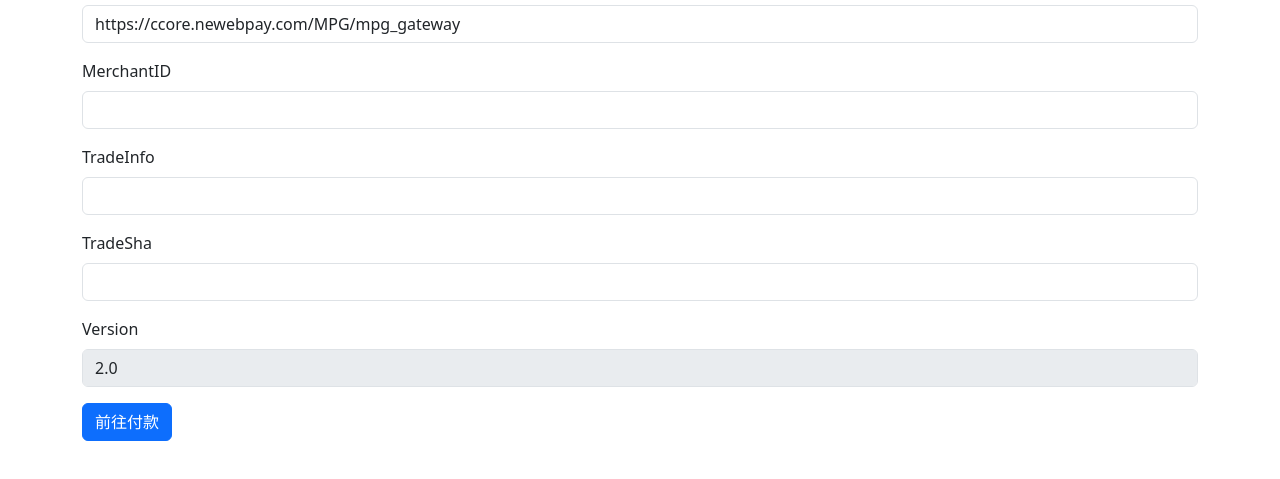
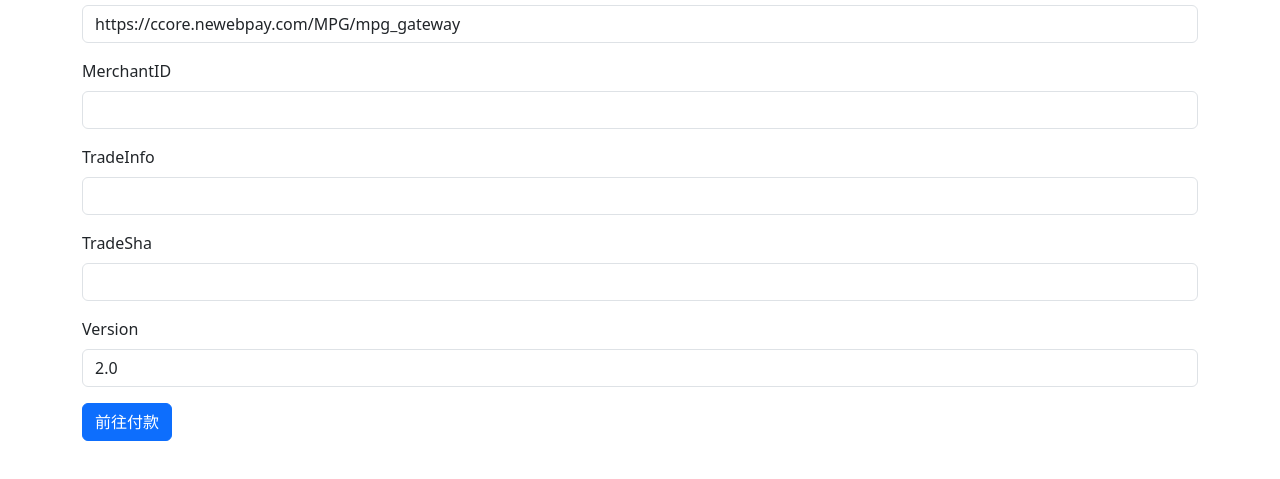
Before and after one commit to Hi-Alan-Liu/html-newebpay, a plain HTML site: page index.html in a window 1280 px wide. Shown: the part 83-562 px from the top of the page. Drawn offline with nearby package versions, Linux system fonts and the light colour scheme.

Commit message:
Update index.html

```diff
--- a/index.html
+++ b/index.html
@@ -30,7 +30,7 @@
                 </div>
                 <div class="mb-3">
                     <label for="version" class="form-label">Version</label>
-                    <input class="form-control" id="version" name='Version' value="2.0" disabled>
+                    <input class="form-control" id="version" name='Version' value="2.0" readonly>
                 </div>
                 <button type="submit" class="btn btn-primary">前往付款</button>
             </form>
```
